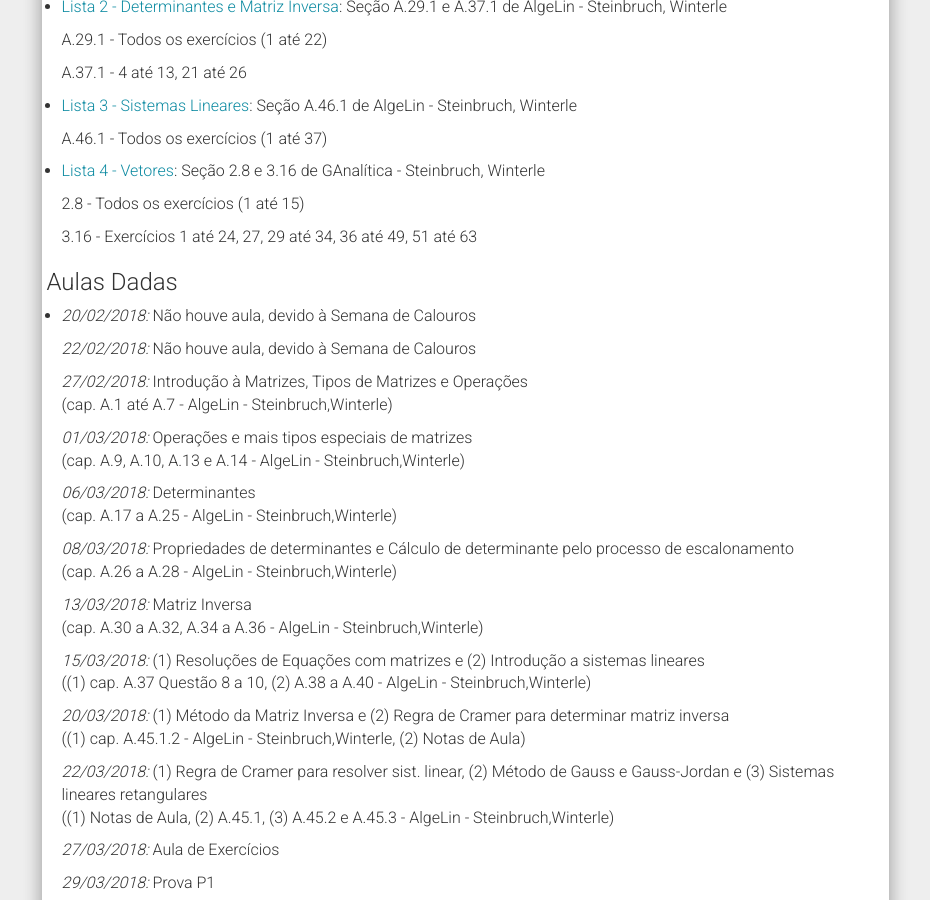
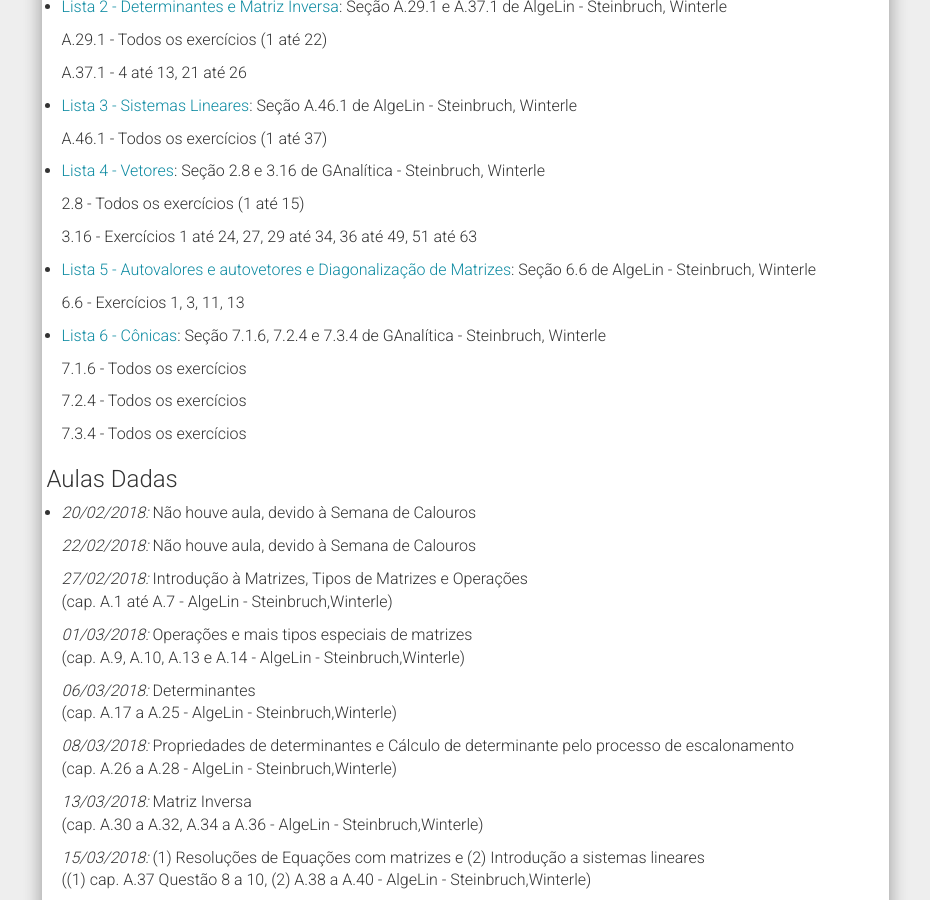
Before and after one commit to chunggnuhc/chunggnuhc.github.io, a Jekyll site: the page built from CM303-GAeAL-1sem2018.md, in a window 1280 px wide and 900 px high, scrolled down 1553 px. Shown: the whole window, without its empty margins (321-1251 px from the left). Built offline with Jekyll 4.4.1, drawn with Linux system fonts in a browser that asks for light colours; nearby versions of some CDN libraries.

Commit message:
Update CM303 - ListaExerc

```diff
--- a/CM303-GAeAL-1sem2018.md
+++ b/CM303-GAeAL-1sem2018.md
@@ -86,6 +86,18 @@ permalink: /CM303-GAeAL-1sem2018/
 
   3.16 - Exercícios 1 até 24, 27, 29 até 34, 36 até 49, 51 até 63
 
+- [Lista 5 - Autovalores e autovetores e Diagonalização de Matrizes](/disciplinas1sem2018/ListaExerc05 - CM303.pdf): Seção 6.6 de AlgeLin - Steinbruch, Winterle
+
+  6.6 - Exercícios 1, 3, 11, 13
+
+- [Lista 6 - Cônicas](/disciplinas1sem2018/ListaExerc06 - CM303.pdf): Seção 7.1.6, 7.2.4 e 7.3.4 de GAnalítica - Steinbruch, Winterle
+
+  7.1.6 - Todos os exercícios
+
+  7.2.4 - Todos os exercícios
+
+  7.3.4 - Todos os exercícios
+
 <h3>Aulas Dadas</h3>
 
 - _20/02/2018:_ Não houve aula, devido à Semana de Calouros
```
